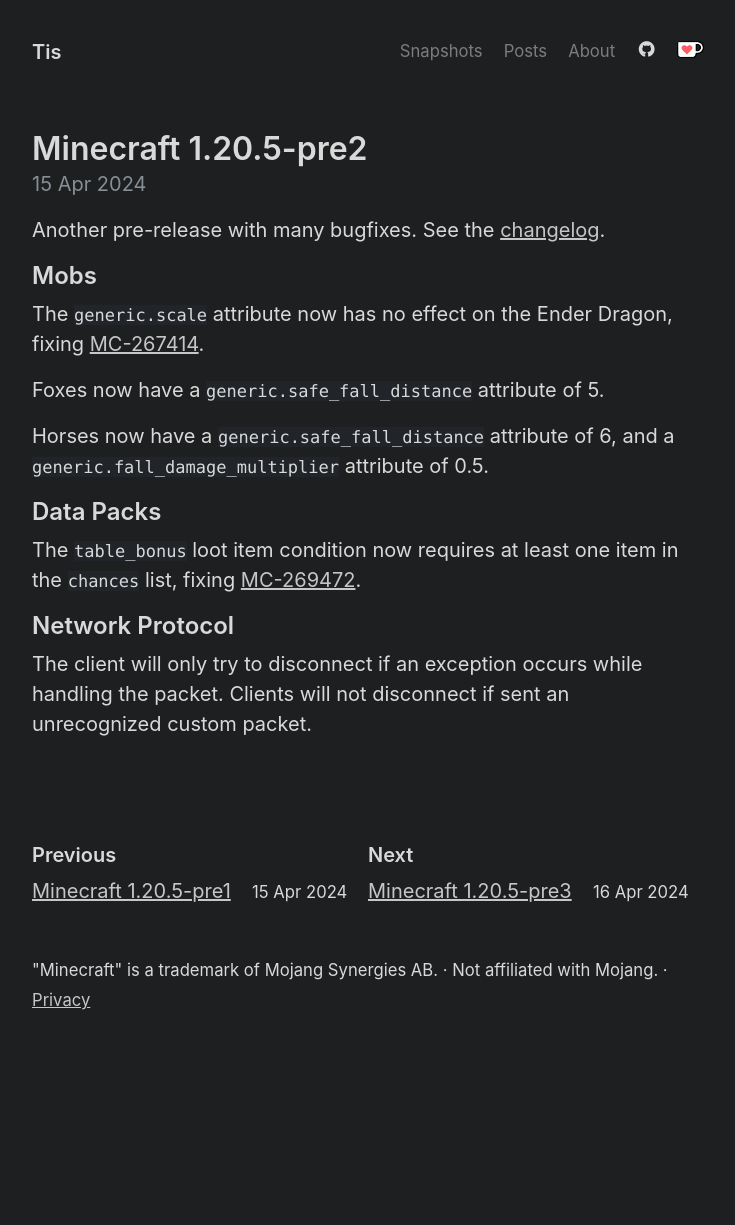
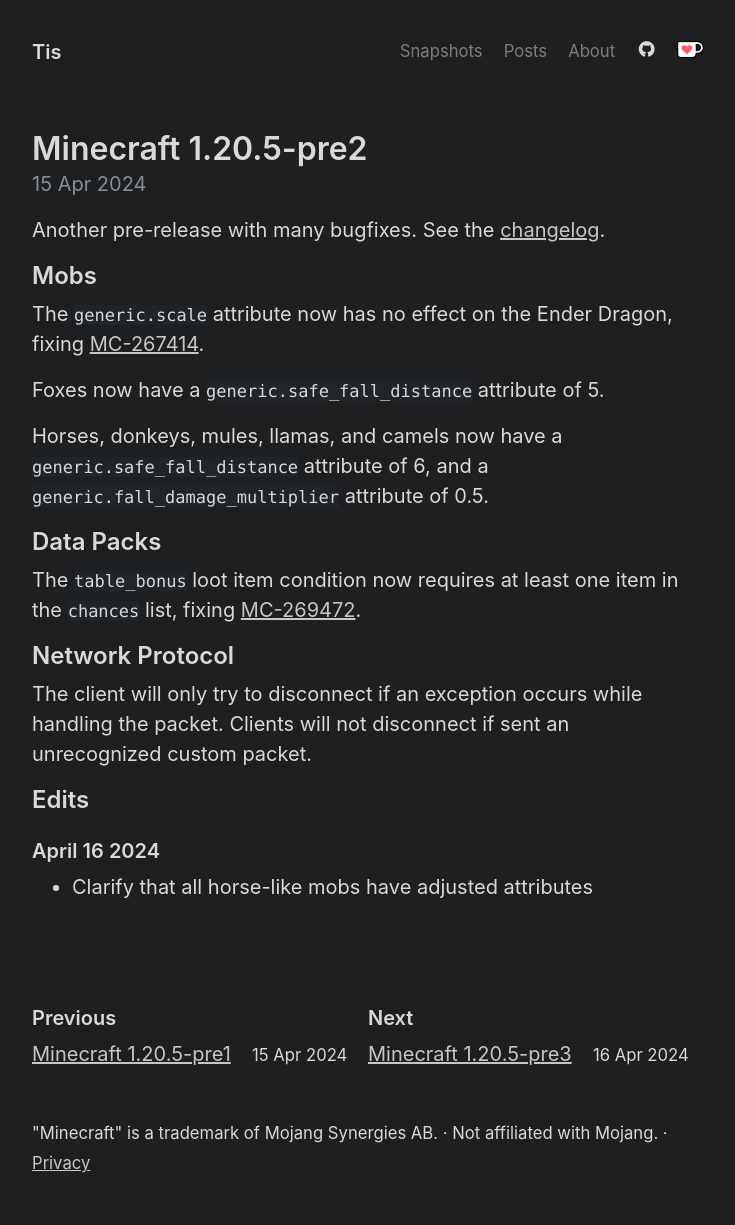
Before and after one commit to Tisawesomeness/tisawesomeness.github.io, a Jekyll site: the page built from snapshots/_posts/2024-04-15-1-20-5-pre2.md, in a window 1280 px wide. Shown: the whole page, without its empty margins (272-1007 px from the left). Built offline with Jekyll 4.4.1, drawn with Linux system fonts in a browser that asks for light colours; comment, search, counter and statistics services are not loaded; before the commit the page ends 1062 px from its top, so only the background shows below that.

Commit message:
Clarify adjusted attributes

```diff
--- a/snapshots/_posts/2024-04-15-1-20-5-pre2.md
+++ b/snapshots/_posts/2024-04-15-1-20-5-pre2.md
@@ -12,7 +12,7 @@
 
 Foxes now have a `generic.safe_fall_distance` attribute of 5.
 
-Horses now have a `generic.safe_fall_distance` attribute of 6, and a `generic.fall_damage_multiplier` attribute of 0.5.
+Horses, donkeys, mules, llamas, and camels now have a `generic.safe_fall_distance` attribute of 6, and a `generic.fall_damage_multiplier` attribute of 0.5.
 
 ## Data Packs
 
@@ -21,3 +21,9 @@
 ## Network Protocol
 
 The client will only try to disconnect if an exception occurs while handling the packet. Clients will not disconnect if sent an unrecognized custom packet.
+
+## Edits
+
+### April 16 2024
+
+- Clarify that all horse-like mobs have adjusted attributes
```
